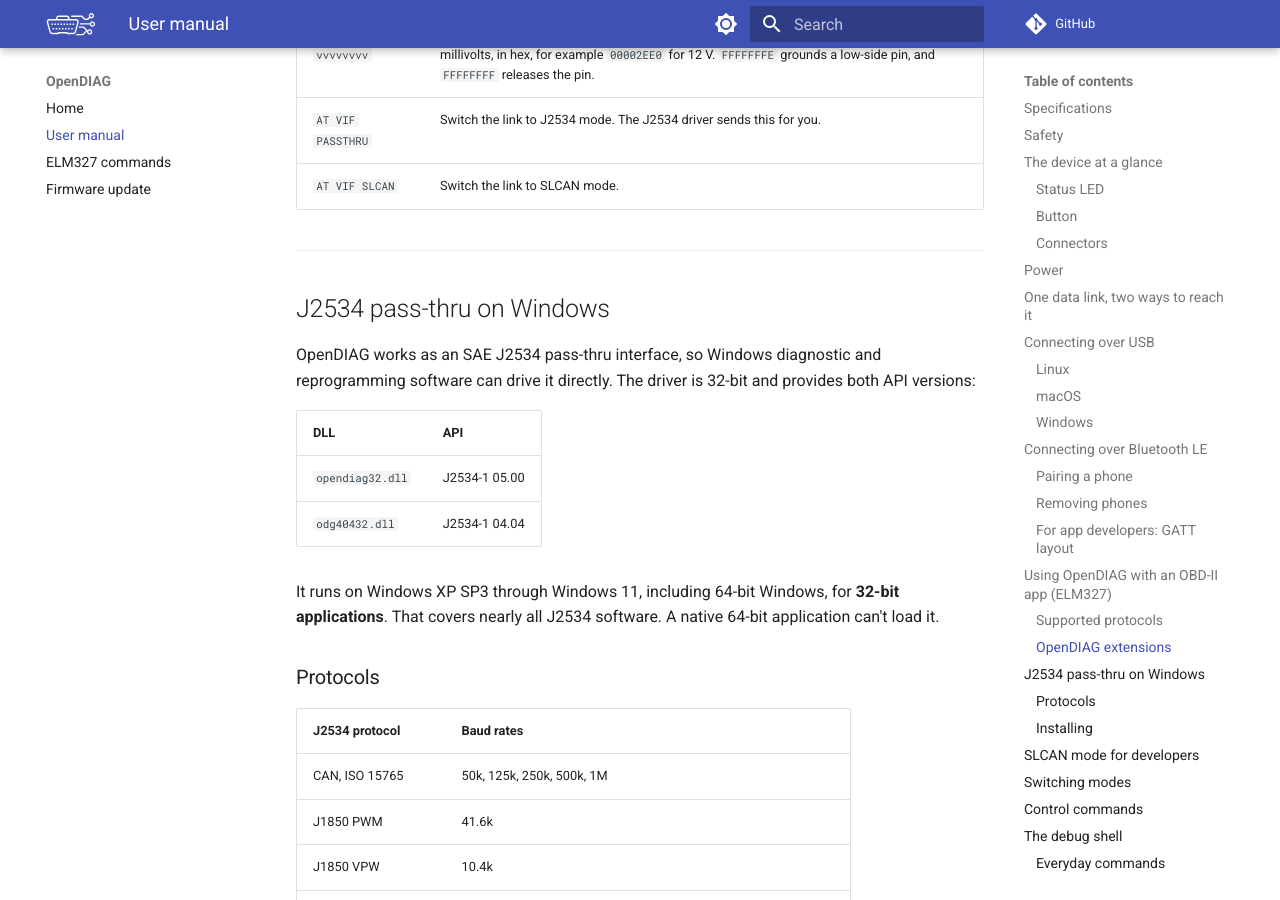
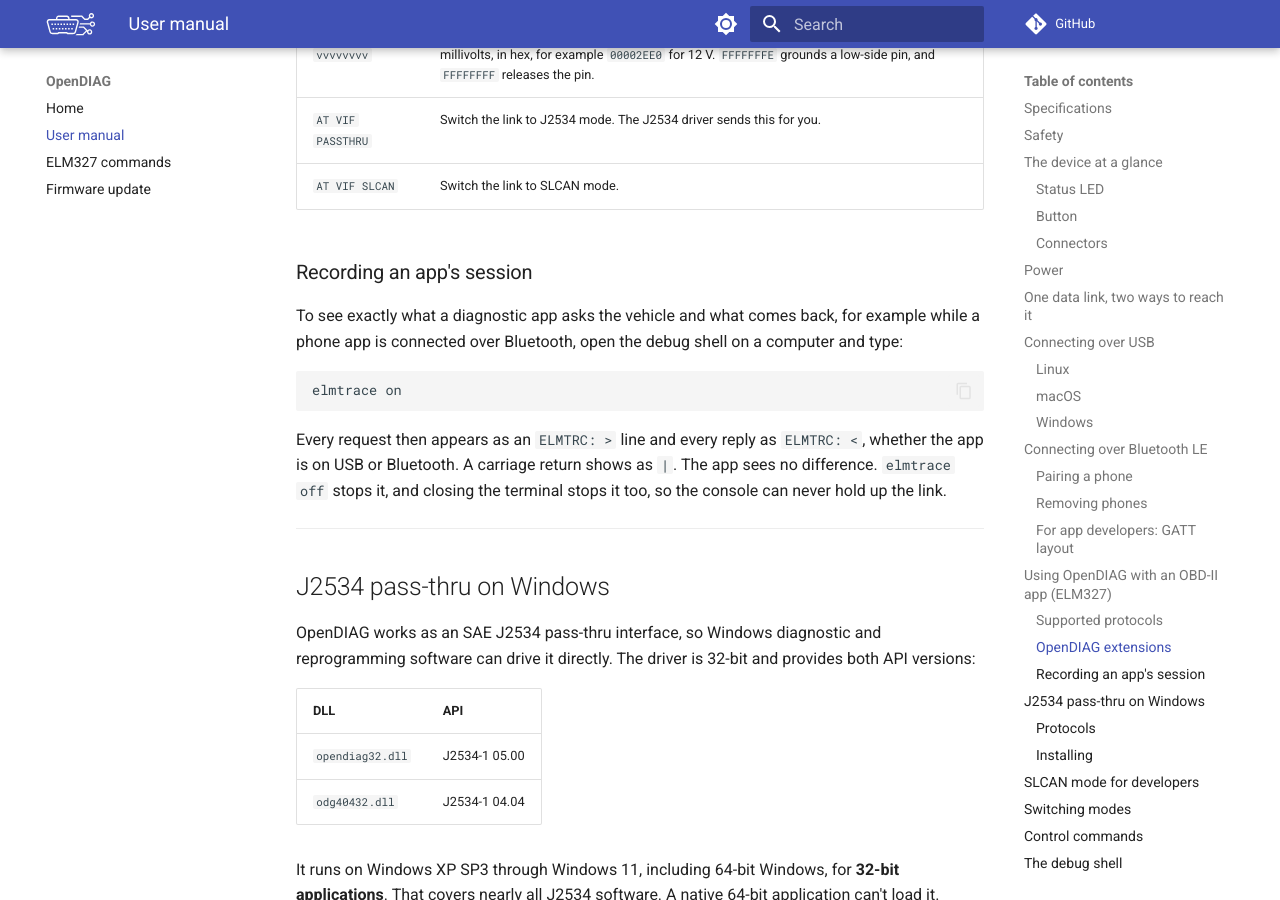
Before and after one commit to maximus64/opendiag-firmware, an MkDocs documentation site: the page built from docs/manual.md, in a window 1280 px wide and 900 px high, scrolled down 7809 px. Built offline with MkDocs 1.6.1 and Material for MkDocs 9.7.7, drawn with Linux system fonts in a browser that asks for light colours; comment, search, counter and statistics services are not loaded; some of the changed text lies outside the part shown.

Commit message:
docs/manual.md: document recording an app's session with elmtrace

````diff
--- a/docs/manual.md
+++ b/docs/manual.md
@@ -271,6 +271,19 @@
 | `AT VIF PASSTHRU` | Switch the link to J2534 mode. The J2534 driver sends this for you. |
 | `AT VIF SLCAN` | Switch the link to SLCAN mode. |
 
+### Recording an app's session
+
+To see exactly what a diagnostic app asks the vehicle and what comes back, for example while a
+phone app is connected over Bluetooth, open the debug shell on a computer and type:
+
+```
+elmtrace on
+```
+
+Every request then appears as an `ELMTRC: >` line and every reply as `ELMTRC: <`, whether the app
+is on USB or Bluetooth. A carriage return shows as `|`. The app sees no difference. `elmtrace off`
+stops it, and closing the terminal stops it too, so the console can never hold up the link.
+
 ---
 
 ## J2534 pass-thru on Windows
@@ -424,6 +437,7 @@
 | `link usb` / `link ble` / `link drop` | Hand the data link to USB or Bluetooth, or let go of it |
 | `mode` | Show the current mode, the default, and every available mode |
 | `mode <name>` | Switch mode, for example `mode slcan` |
+| `elmtrace on` / `elmtrace off` | Copy every ELM327 request (`ELMTRC: >`) and reply (`ELMTRC: <`) to this console, whether the link is on USB or Bluetooth. Closing the console turns it off |
 | `ctrl <command>` | Run a [control command](#control-commands) |
 | `ble` | Show pairing status |
 | `ble pair` | Open the Bluetooth pairing window |
````
